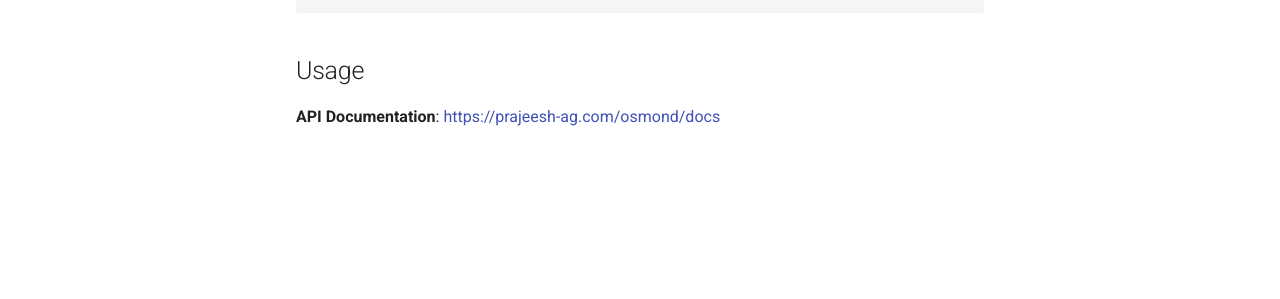
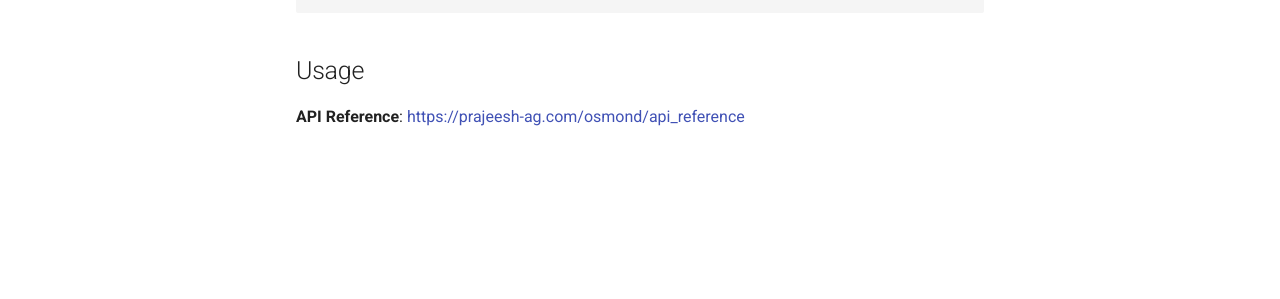
Before and after one commit to prajeeshag/osmond, an MkDocs documentation site: the page built from docs/index.md, in a window 1280 px wide. Shown: the part 277-576 px from the top of the page. Built offline with MkDocs 1.6.1 and Material for MkDocs 9.7.7, drawn with Linux system fonts in a browser that asks for light colours; comment, search, counter and statistics services are not loaded.

Commit message:
📝 docs: updated docs

````diff
--- a/docs/index.md
+++ b/docs/index.md
@@ -13,4 +13,4 @@ $ pip install git+https://github.com/prajeeshag/osmond.git
 ```
 
 ## Usage
-**API Documentation**: [https://prajeesh-ag.com/osmond/docs](https://prajeesh-ag.com/osmond/docs)
+**API Reference**: [https://prajeesh-ag.com/osmond/api_reference](https://prajeesh-ag.com/osmond/api_reference)
````
Also changed, not shown: README.md (+1 -1 lines).
